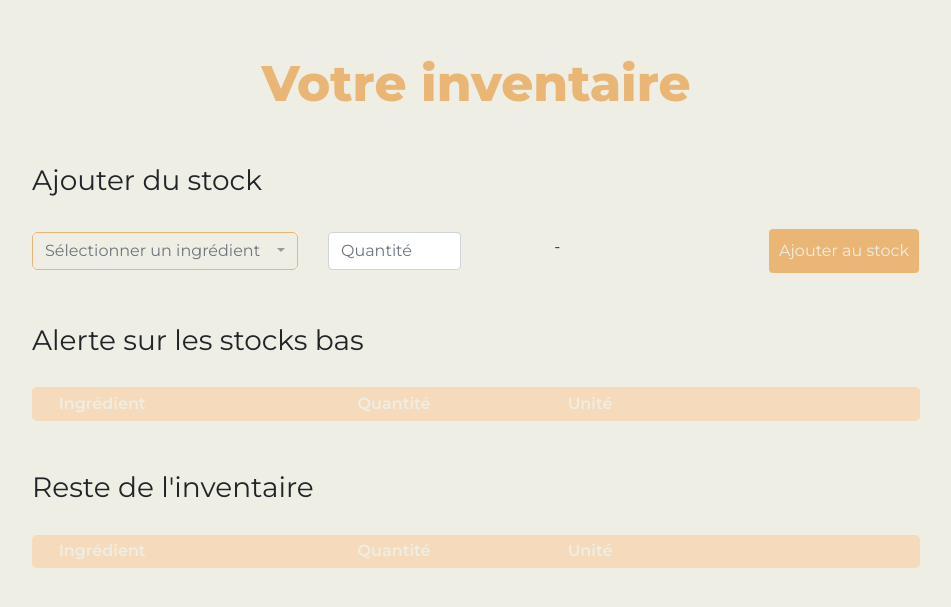
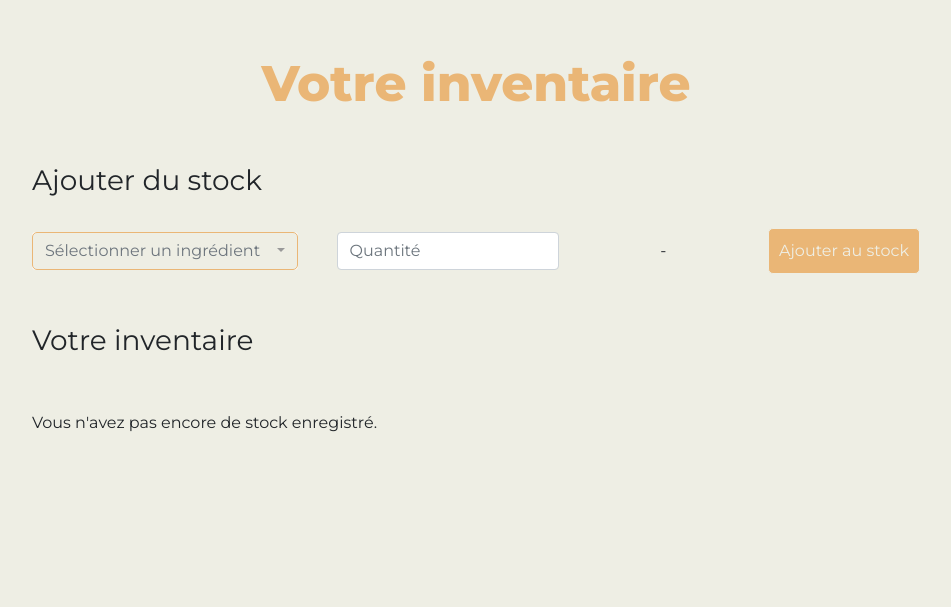
Before and after one commit to ZoeZo3/RestaurantApp, a Flask app: page /owner/stock in a window 1280 px wide. Shown: the part 70-677 px from the top of the page, without its empty margins (164-1115 px from the left). Run offline with Flask 3, Linux system fonts and the light colour scheme; the visitor is signed in with stand-in values (Sample User, id 1); data that the repository does not hold is empty; some libraries are stand-ins or nearby versions.

Commit message:
Update recipe functionality
- adding the update recipe functionality
- refactor recipe page's update modal
- adding 2 .env files (private / public)
- redesign of the contact page
- handling stock and recipe pages if no data

```diff
--- a/website/static/addHtmlContent.js
+++ b/website/static/addHtmlContent.js
@@ -106,7 +106,7 @@ function addNewRow(list_str, div_id, type) {
 function ingredientRow(id, options, type, list) {
     return (`
         <div class="row">
-            <div style="width: 40%">
+            <div style="width: 40%" class="centered-form-element">
                 <select type="text" id="ingredient${type}_${id}" name="ingredient${type}_${id}" class="form-control selectpicker selectpicker-ingredient${type}_${id}" data-live-search="true" onchange="ingredientSelectUpdate(this, ${JSON.stringify(list).replaceAll("\"", "\'")})" title="Sélectionner un ingrédient" required>
                     <option value="add"
                         data-content='<span class="btn btn-link btn-add-ingredient" data-toggle="modal" data-target="modalForIngredient">
@@ -115,11 +115,11 @@ function ingredientRow(id, options, type, list) {
                     + options +
                 `</select>
             </div>
-            <div style="width: 20%">
+            <div style="width: 20%" class="centered-form-element">
                 <input type="number" id="quantity${type}_${id}" name="quantity${type}_${id}" min="0.1" step="0.1" class="form-control" placeholder="Quantité" required></input>
             </div>
-            <div class="unit" style="width: 20%">
-                <label type="text" id="unit${type}_${id}" name="unit${type}_${id}">-</input>
+            <div class="unit centered-form-element left-form-element" style="width: 20%">
+                <label type="text" id="unit${type}_${id}" name="unit${type}_${id}" class="no-margin">-</input>
             </div>
             <button class="close" type="button" onclick="deleteRow(this)">
                 <span>&times;</span>
@@ -161,17 +161,19 @@ function menuRecipeRow(id, options, type) {
     `)
 }
 
-function addRecipeForm(type) {
-    div = document.getElementById(`bodyRecipe${type}`);
+function createRecipeForm(type) {
+    var div = document.getElementById(`bodyRecipe${type}`);
+    var button_text = (type == "") ? "Ajouter la recette" : "Modifier la recette"
     div.innerHTML =(
     `<form id="addRecipe${type}" name="addRecipe${type}" method="POST">
         <div class="row" style="margin-bottom: 40px;"">
+            <input type="text" id="id${type}" name="id${type}" hidden>
             <input type="text" id="name${type}" name="name${type}" class="form-control recipe-header" placeholder="Nom" required>
             <input type="text" id="description${type}" name="description${type}" class="form-control recipe-header" placeholder="Descriptif" required>
         </div>
         <div class="row" style="margin-bottom: 10px;">
-        <div class="form-header" style="width: 40%">Ingrédient</div>
-        <div class="form-header" style="width: 20%">Quantité</div>
+            <div class="form-header" style="width: 42%">Ingrédient</div>
+            <div class="form-header" style="width: 22%">Quantité</div>
             <div class="form-header" style="width: 20%">Unité</div>
             <div style="width: 5%"></div>
         </div>
@@ -182,7 +184,7 @@ function addRecipeForm(type) {
         </div>
 
         <div align="center">
-        <button type="submit" name="registerRecipe${type}" class="btn btn-dark">Ajouter la recette</button>
+            <button type="submit" name="registerRecipe${type}" class="btn btn-dark">${button_text}</button>
         </div>
     </form>`);
 }
@@ -194,55 +196,50 @@ function deleteRow(row) {
 }
 
 // update the modal to update recipe, and make it pop up
-function updateRecipeModal(recipe_ingredients_dict) {
-    console.log(recipe_ingredients_dict)
-    // simluate click on the modal activator button
-    $("#buttonForModalUpdateRecipe")[0].click();
+function openRecipeModal(recipe_ingredients_dict, ingredients_list) {
+    recipe_ingredients_dict = JSON.parse(recipe_ingredients_dict);
 
     // remove all existing ingredient rows from the modal / querySelectorAll to get a static selection to be able to remove
-    var existing_lines = $("#ingredientsListModal")[0].querySelectorAll(".close")
+    var existing_lines = $("#ingredientsListModal")[0].querySelectorAll(".close");
     for (line=0; line<existing_lines.length; line++){
-        deleteRow(existing_lines[line])
+        deleteRow(existing_lines[line]);
     }
 
     // import recipe's name and description in the input fields
-    $("#nameModal")[0].value = recipe_ingredients_dict.name
-    $("#descriptionModal")[0].value = recipe_ingredients_dict.description
+    $("#idModal")[0].value = recipe_ingredients_dict.id;
+    $("#nameModal")[0].value = recipe_ingredients_dict.name;
+    $("#descriptionModal")[0].value = recipe_ingredients_dict.description;
 
     // create input fileds for each ingredient of the recipe
     for (i in recipe_ingredients_dict.ingredients) {
-        var ingredient = recipe_ingredients_dict.ingredients[i]
-        console.log(ingredient)
-        addNewRow(TODO)
-    }
-
-    /*
-    // create input fileds for each ingredient of the recipe
-    for (i=0; i<recipe_ingredients_dict.ingredients.length; i++) {
-        id = (i+1).toString()
-        addNewIngredientRow(ingredients_list, "ingredients_list_modal", id)
-        // import current recipe's ingredient and quantity
-        $("#ingredient_"+ id +"_modal")[0].value = recipe_ingredients_dict.ingredients[i].id
-        $("#ingredient_"+ id +"_modal").selectpicker('refresh')
-        $("#quantity_"+ id +"_modal")[0].value = recipe_ingredients_dict.ingredients[i].quantity
-        $("#unit_"+ id +"_modal")[0].innerHTML = recipe_ingredients_dict.ingredients[i].unit
+        var ingredient = recipe_ingredients_dict.ingredients[i];
+        addNewRow(ingredients_list, 'ingredientsListModal', 'ingredientModal');
+        var id = (parseInt(i)+1).toString();
+        var unit = (["unité", "pincée", "cuillère"].indexOf(ingredient.unit) > -1 &&  Math.abs(ingredient.quantity) > 1)  ? `${ingredient.unit}s` : ingredient.unit
+        $("#ingredientModal_"+ id)[0].value = ingredient.id;
+        $("#ingredientModal_"+ id).selectpicker('refresh');
+        $("#quantityModal_"+ id)[0].value = ingredient.quantity;
+        $("#unitModal_"+ id)[0].innerHTML = unit;
     }
 
     // simluate click on the modal activator button
-    $("#buttonForModalUpdateRecipe")[0].click();*/
+    $("#buttonForModalUpdateRecipe")[0].click();
 }
 
 function createStockAccordion(div_to_append, stock, condition) {
     stock_list = JSON.parse(stock);
 
+    if (stock_list.length > 0) {
+        var alert = "";
+        if (condition == "<=0") {
+            alert = "stock-alert";
+        }
+
         var items_list = "";
         for (i in stock_list) {
             item = stock_list[i];
             if (eval(item.quantity + condition)) {
-            var new_item_unit = item.unit;
-            if ((new_item_unit === "unité" | new_item_unit === "pincée" | new_item_unit === "cuillère") && Math.abs(item.quantity) > 1) {
-                new_item_unit += 's';
-            }
+                var new_item_unit = (["unité", "pincée", "cuillère"].indexOf(item.unit) > -1 &&  Math.abs(item.quantity) > 1) ? `${item.unit}s` : item.unit
                 var new_item_quantity = Math.round(item.quantity * 10) / 10;
                 var new_item = `
                     <li id="item_${ item.id }" class="stock-item-line">
@@ -263,9 +260,10 @@ function createStockAccordion(div_to_append, stock, condition) {
             }
         }
 
+        if (items_list.length > 0) {
             div_to_append.innerHTML = (`
-    <ul class="list-group stocks-listing">
-            <li class="stock-item-line stock-item-header">
+            <ul class="list-group stocks-listing ${alert}">
+                    <li class="stock-item-line stock-item-header ${alert}">
                         <div class="stock-item-line--section stock-title stock-item-section--name">Ingrédient</div>
                         <div class="stock-item-line--section stock-title">Quantité</div>
                         <div class="stock-item-line--section stock-title">Unité</div>
@@ -275,4 +273,16 @@ function createStockAccordion(div_to_append, stock, condition) {
                 </ul>
             </div>
             `);
+        } else {
+            if (condition == "<=0") {
+                document.querySelectorAll('.stock-list-subtitle')[0].style.display = "none";
             }
+        }
+
+    } else {
+        if (condition == ">0") {
+            document.querySelectorAll('.stock-list-subtitle')[0].style.display = "none";
+            div_to_append.innerHTML = (`<div style="margin: 0 auto; width: 80%;">Vous n'avez pas encore de stock enregistré.</div>`)
+        }
+    }
+}
--- a/website/static/index.js
+++ b/website/static/index.js
@@ -4,6 +4,9 @@ function ingredientSelectUpdate(selector, ingredients_list) {
     if (selector.value == "add") {
         // update modal button's id to keep track of the row from which the ingredient is being added
         $(".btn-add-ingredient-to-database")[0].id = "line_" + selector.id;
+        //clean the modal
+        document.querySelector("#modalRegisterIngredient #ingredient").value = ""
+        document.querySelector("#modalRegisterIngredient #unit").value = ""
         // simluate click on the modal activator button
         $("#buttonForModalRegisterIngredient")[0].click();
     }
--- a/website/static/style.css
+++ b/website/static/style.css
@@ -110,6 +110,20 @@ li > a:hover {
 
 .overflow-auto::-webkit-scrollbar-track {
     background-color: #f1f1f1;
+}
+
+.no-margin {
+    margin: 0;
+}
+
+.centered-form-element {
+    display: flex;
+    justify-content: center;
+    align-items: center;
+}
+
+.left-form-element {
+    justify-content: left;
 }
 
 .homepage-text {
@@ -294,9 +310,12 @@ li > a:hover {
 
 .stock-list-title {
     width: 80%;
-    margin: 0 auto;
-    margin-top: 50px;
-    margin-bottom: 30px;
+    margin: 50px auto 30px auto;
+}
+
+.stock-list-subtitle {
+    margin: -10px auto 10px auto;
+    color: #a21f0a;
 }
 
 .stocks-listing {
@@ -318,11 +337,15 @@ li > a:hover {
     color: #eeeee4;
 }
 
+.stock-alert {
+    color: #a21f0a;
+}
+
 .stock-item-line {
     display: flex;
     flex-direction: row;
     justify-content: space-between;
-    align-items: center;
+    align-items: stretch;
     margin: 0px;
     width: 80%;
 }
@@ -377,12 +400,9 @@ li > a:hover {
 #addStock {
     display: flex;
     justify-content: space-between;
+    flex-flow: row wrap;
+    row-gap: 10px;
     margin-top: 30px;
-}
-.add-stock-element {
-    display: flex;
-    justify-content: center;
-    align-items: center;
 }
 
 .add-stock-submit {
--- a/website/templates/owner/stock.html
+++ b/website/templates/owner/stock.html
@@ -11,7 +11,7 @@
     <div class="add-stock-div">
         <h3>Ajouter du stock</h3>
         <form id="addStock" name="add-stock" method="POST">
-            <div class="add-stock-element" style="width: 30%">
+            <div class="centered-form-element" style="width: 30%">
                 <select type="text" id="ingredient_1" name="ingredient_1" class="form-control selectpicker selectpicker-ingredient" data-live-search="true" onchange="ingredientSelectUpdate(this, {{ ingredients_list }})" title="Sélectionner un ingrédient" required>
                     <option value="add"
                         data-content='<span class="btn btn-link btn-add-ingredient" data-toggle="modal" data-target="modalForIngredient">
@@ -22,19 +22,20 @@
                     {% endfor %}
                 </select>
             </div>
-            <div class="add-stock-element quantity" style="width: 15%">
+            <div class="centered-form-element quantity" style="width: 25%">
                     <input type="number" id="quantity_1" name="quantity_1" min="0.1" step="0.1" class="form-control" placeholder="Quantité" required></input>
             </div>
-            <div class="unit add-stock-element" style="width: 15%">
-                <label type="text" id="unit" name="unit">-</input>
+            <div class="unit centered-form-element" style="width: 15%">
+                <label type="text" id="unit" name="unit" class="no-margin">-</input>
             </div>
-            <div class="add-stock-element add-stock-submit" style="width: 30%">
+            <div class="centered-form-element add-stock-submit">
                 <button type="submit" name="register-stock" class="btn btn-dark stock-btn--add">Ajouter au stock</button>
             </div>
         </form>
     </div>
 
-    <h3 class="stock-list-title">Alerte sur les stocks bas</h3>
+    <h3 class="stock-list-title">Votre inventaire</h3>
+    <h5 class="stock-list-title stock-list-subtitle">Alerte sur les stocks bas</h5>
     <div id="accordionAlert" class="overflow-auto" style="max-height: 300px;">
         <script>
             document.addEventListener('DOMContentLoaded', function () {
@@ -42,8 +43,7 @@
             });
         </script>
     </div>
-
-    <h3 class="stock-list-title">Reste de l'inventaire</h3>
+    <br>
     <div id="accordionOk" class="overflow-auto" style="max-height: 300px;">
         <script>
             document.addEventListener('DOMContentLoaded', function () {
--- a/website/visitors.py
+++ b/website/visitors.py
@@ -32,7 +32,7 @@ def contact():
         if sender == "" or name == "" or subject == "" or body == "":
             flash("Merci de remplir tous les champs.", category="error")
         else:
-            msg = Message(subject, sender = sender, recipients = [owner])
+            msg = Message(subject, sender = "contact@restaurant.fr", recipients = [owner])
             msg.body = body + "\nNom: " + name + "\nEmail: " + sender
             mail.send(msg)
             flash("Votre message a bien été envoyé !", category="success")
```
Also changed, not shown: other parts of website/static/style.css (+22 -13 lines), website/__init__.py (+11 -9 lines), website/owner.py (+23 -21 lines), website/templates/owner/recipes.html (+16 -5 lines), website/templates/visitor/contact.html (+10 -35 lines), website/tokeep.txt (deleted, +0 -8 lines), README.md, instance/users.db, 1 other file. Lines whose indentation alone changed are shown as unchanged.
